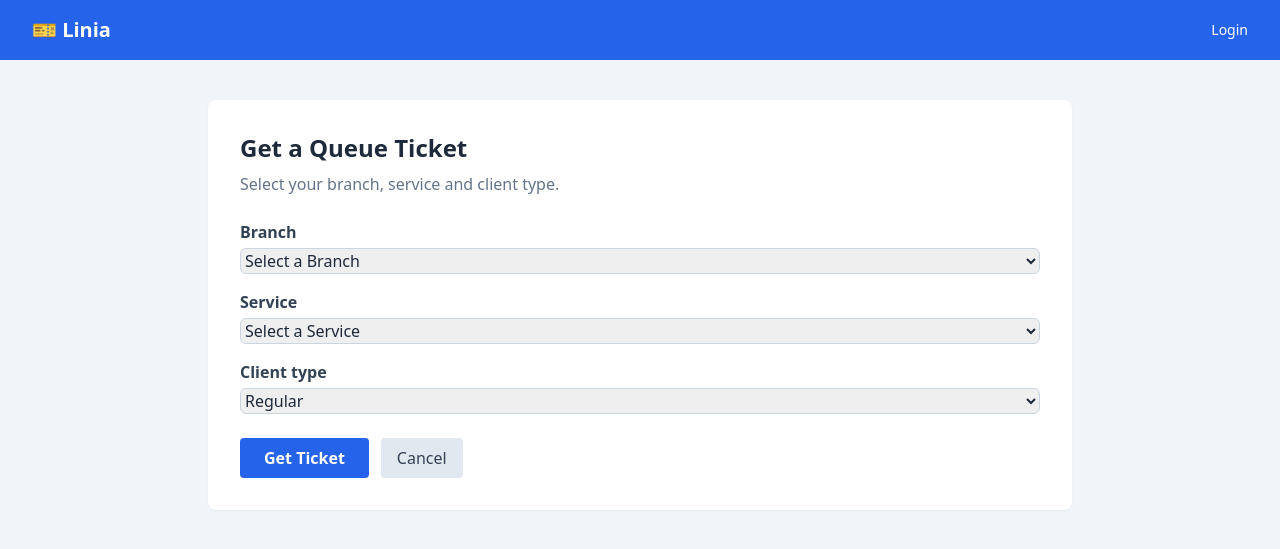
After one commit to irilnursharief/linia, a Django app: page /get-ticket/ in a window 1280 px wide. The commit adds this page. Shown: the top 549 px of the page. Run offline with Django 5.2, Linux system fonts and the light colour scheme; data that the repository does not hold is empty; some libraries are stand-ins or nearby versions.

Commit message:
Implement queue management features including ticket generation, pre-registration, and service selection

```diff
--- a/config/urls.py
+++ b/config/urls.py
@@ -5,4 +5,5 @@ urlpatterns = [
     path('admin/', admin.site.urls),
     path('accounts/', include('accounts.urls')),
     path('counter/', include('counters.urls')),
+    path('', include('queueing.urls')),
 ]
--- /dev/null
+++ b/queueing/forms.py
@@ -0,0 +1,71 @@
+from django import forms
+from branches.models import Branch
+from services.models import Service
+from .models import Ticket
+
+
+class GetTicketForm(forms.Form):
+    branch = forms.ModelChoiceField(
+        queryset=Branch.objects.filter(is_active=True),
+        empty_label='Select a Branch',
+        widget=forms.Select(attrs={
+            "hx-get": "/ajax/load-services/",
+            "hx-target": "#id_service",
+            "hx-trigger": "change",
+            "hx-include": "[name='branch']",
+        })
+    )
+
+    service = forms.ModelChoiceField(
+        queryset=Service.objects.none(),
+        empty_label='Select a Service',
+        widget=forms.Select(attrs={
+            "id": "id_service"   # 👈 important for HTMX target
+        })
+    )
+
+    client_type = forms.ChoiceField(
+        choices=Ticket.ClientType.choices
+    )
+
+    def __init__(self, *args, **kwargs):
+        super().__init__(*args, **kwargs)
+
+        # 👇 KEEP THIS (very important for POST validation)
+        if 'branch' in self.data:
+            try:
+                branch_id = int(self.data.get('branch'))
+                self.fields['service'].queryset = Service.objects.filter(
+                    branch_id=branch_id,
+                    is_active=True
+                )
+            except (ValueError, TypeError):
+                pass
+
+class PreRegisterForm(forms.Form):
+    branch      = forms.ModelChoiceField(
+        queryset=Branch.objects.filter(is_active=True),
+        empty_label='Select a Branch'
+    )
+    service     = forms.ModelChoiceField(
+        queryset=Service.objects.none(),
+        empty_label='Select a Service'
+    )
+    client_type = forms.ChoiceField(
+        choices=Ticket.ClientType.choices
+    )
+    scheduled_date = forms.DateField(
+        widget=forms.DateInput(attrs={'type': 'date'})
+    )
+
+    def __init__(self, *args, **kwargs):
+        super().__init__(*args, **kwargs)
+        if 'branch' in self.data:
+            try:
+                branch_id = int(self.data.get('branch'))
+                self.fields['service'].queryset = Service.objects.filter(
+                    branch_id=branch_id,
+                    is_active=True
+                )
+            except (ValueError, TypeError):
+                pass
--- /dev/null
+++ b/queueing/templates/queueing/get_ticket.html
@@ -0,0 +1,36 @@
+{% extends 'base.html' %}
+
+{% block content %}
+    <div class="bg-white rounded-lg shadow-sm p-8">
+        <h1 class="text-2xl font-bold mb-2">Get a Queue Ticket</h1>
+        <p class="text-slate-500 mb-6">Select your branch, service and client type.</p>
+
+        <form method="POST">
+            {% csrf_token %}
+            {% for field in form %}
+                <div class="mb-4">
+                    <label class="block font-semibold mb-1 text-slate-700">
+                        {{ field.label }}
+                    </label>
+                    {{ field }}
+                    {% if field.help_text %}
+                        <p class="text-xs text-slate-400 mt-1">{{ field.help_text }}</p>
+                    {% endif %}
+                    {% if field.errors %}
+                        <p class="text-red-500 text-sm mt-1">{{ field.errors }}</p>
+                    {% endif %}
+                </div>
+            {% endfor %}
+            <div class="flex gap-3 mt-6">
+                <button type="submit"
+                    class="bg-blue-600 text-white px-6 py-2 rounded hover:bg-blue-700 transition font-semibold">
+                    Get Ticket
+                </button>
+                <a href="{% url 'home' %}"
+                    class="bg-slate-200 text-slate-700 px-4 py-2 rounded hover:bg-slate-300 transition">
+                    Cancel
+                </a>
+            </div>
+        </form>
+    </div>
+{% endblock %}
--- /dev/null
+++ b/queueing/templates/queueing/partials/service_options.html
@@ -0,0 +1,4 @@
+<option value="">Select a Service</option>
+{% for service in services %}
+    <option value="{{ service.id }}">{{ service.name }}</option>
+{% endfor %}
--- /dev/null
+++ b/queueing/urls.py
@@ -0,0 +1,10 @@
+from django.urls import path
+from . import views
+
+urlpatterns = [
+    path('', views.home, name='home'),
+    path('get-ticket/', views.get_ticket, name='get-ticket'),
+    path('pre-register/', views.pre_register, name='pre-register'),
+    path('ticket/<int:pk>/status/', views.ticket_status, name='ticket-status'),
+    path('ajax/load-services/', views.load_services, name='load-services'),
+]
--- a/queueing/views.py
+++ b/queueing/views.py
@@ -1,3 +1,83 @@
-from django.shortcuts import render
+from django.shortcuts import render, redirect, get_object_or_404
+from django.contrib import messages
+from django.contrib.auth.decorators import login_required
+from .models import Ticket
+from .forms import GetTicketForm, PreRegisterForm
+from .services import create_ticket
+from branches.models import Branch
+from services.models import Service
 
-# Create your views here.
+
+def home(request):
+    branches = Branch.objects.filter(is_active=True)
+    return render(request, 'queueing/home.html', {'branches': branches})
+
+
+def get_ticket(request):
+    if request.method == 'POST':
+        form = GetTicketForm(request.POST)
+        if form.is_valid():
+            ticket = create_ticket(
+                branch=form.cleaned_data['branch'],
+                service=form.cleaned_data['service'],
+                client_type=form.cleaned_data['client_type'],
+                client=request.user if request.user.is_authenticated else None,
+            )
+            messages.success(request, f'Your ticket number is {ticket.ticket_number}')
+            return redirect('ticket-status', pk=ticket.pk)
+    else:
+        form = GetTicketForm()
+
+    return render(request, 'queueing/get_ticket.html', {'form': form})
+
+# views.py
+from django.http import HttpResponse
+from services.models import Service
+
+def load_services(request):
+    branch_id = request.GET.get('branch')
+
+    services = Service.objects.filter(
+        branch_id=branch_id,
+        is_active=True
+    )
+
+    return render(request, 'queueing/partials/service_options.html', {
+        'services': services
+    })
+
+def pre_register(request):
+    if request.method == 'POST':
+        form = PreRegisterForm(request.POST)
+        if form.is_valid():
+            ticket = create_ticket(
+                branch=form.cleaned_data['branch'],
+                service=form.cleaned_data['service'],
+                client_type=form.cleaned_data['client_type'],
+                client=request.user if request.user.is_authenticated else None,
+                is_pre_registered=True,
+            )
+            messages.success(request, f'Pre-registration successful! Your ticket is {ticket.ticket_number}')
+            return redirect('ticket-status', pk=ticket.pk)
+    else:
+        form = PreRegisterForm()
+
+    return render(request, 'queueing/pre_register.html', {'form': form})
+
+
+def ticket_status(request, pk):
+    ticket = get_object_or_404(Ticket, pk=pk)
+
+    waiting_ahead = Ticket.objects.filter(
+        branch=ticket.branch,
+        service=ticket.service,
+        status=Ticket.Status.WAITING,
+        priority__lte=ticket.priority,
+        created_at__lt=ticket.created_at
+    ).count()
+
+    context = {
+        'ticket':        ticket,
+        'waiting_ahead': waiting_ahead,
+    }
+    return render(request, 'queueing/ticket_status.html', context)
--- a/templates/base.html
+++ b/templates/base.html
@@ -7,6 +7,7 @@
     <title>Linia - Queue System</title>
     <script src="https://cdn.tailwindcss.com"></script>
     <link rel="stylesheet" href="{% static 'css/style.css' %}">
+    <script src="https://unpkg.com/htmx.org@1.9.10"></script>
 </head>
 <body class="bg-slate-100 text-slate-800 min-h-screen">
     <nav class="bg-blue-600 px-8 py-4 flex justify-between items-center">
```
Also changed, not shown: queueing/services.py (added, +44 -0 lines), queueing/templates/queueing/home.html (added, +40 -0 lines), queueing/templates/queueing/pre_register.html (added, +36 -0 lines), queueing/templates/queueing/ticket_status.html (added, +84 -0 lines).
